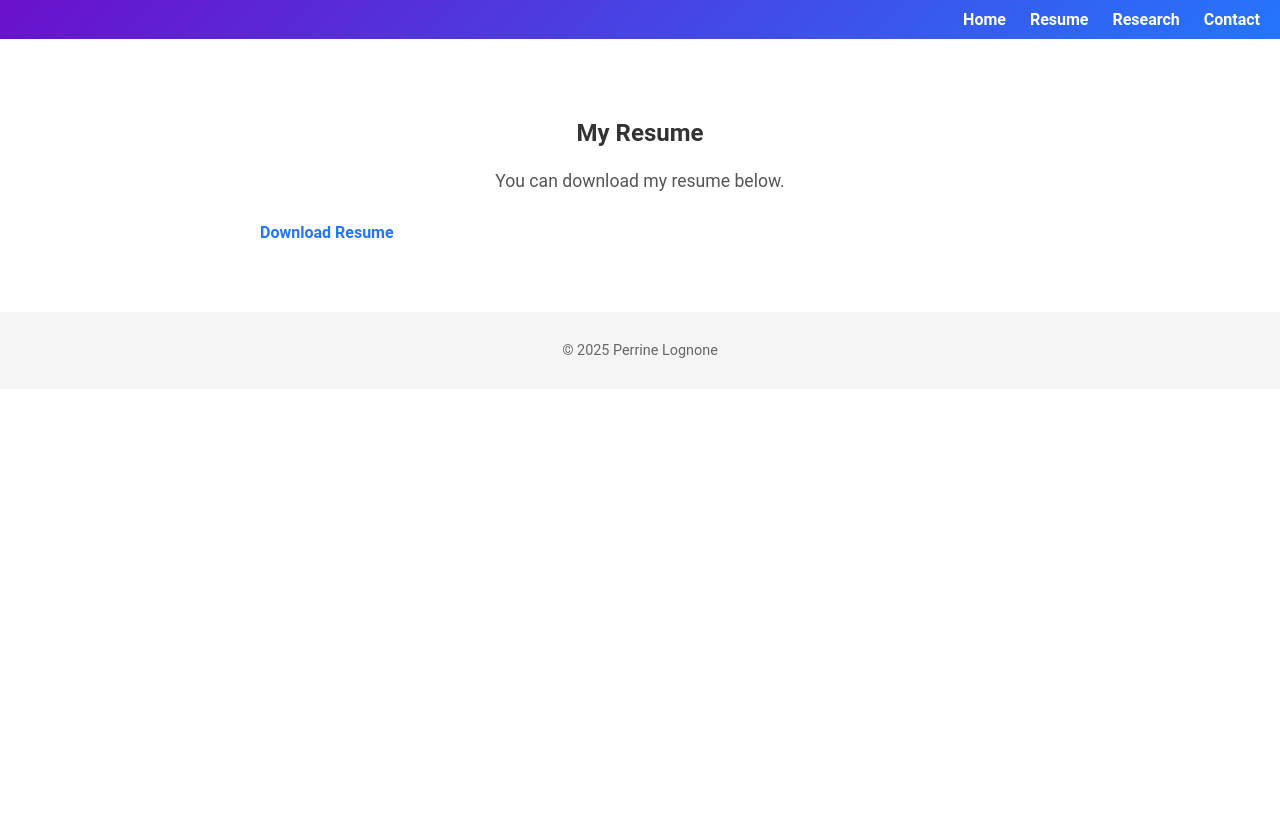
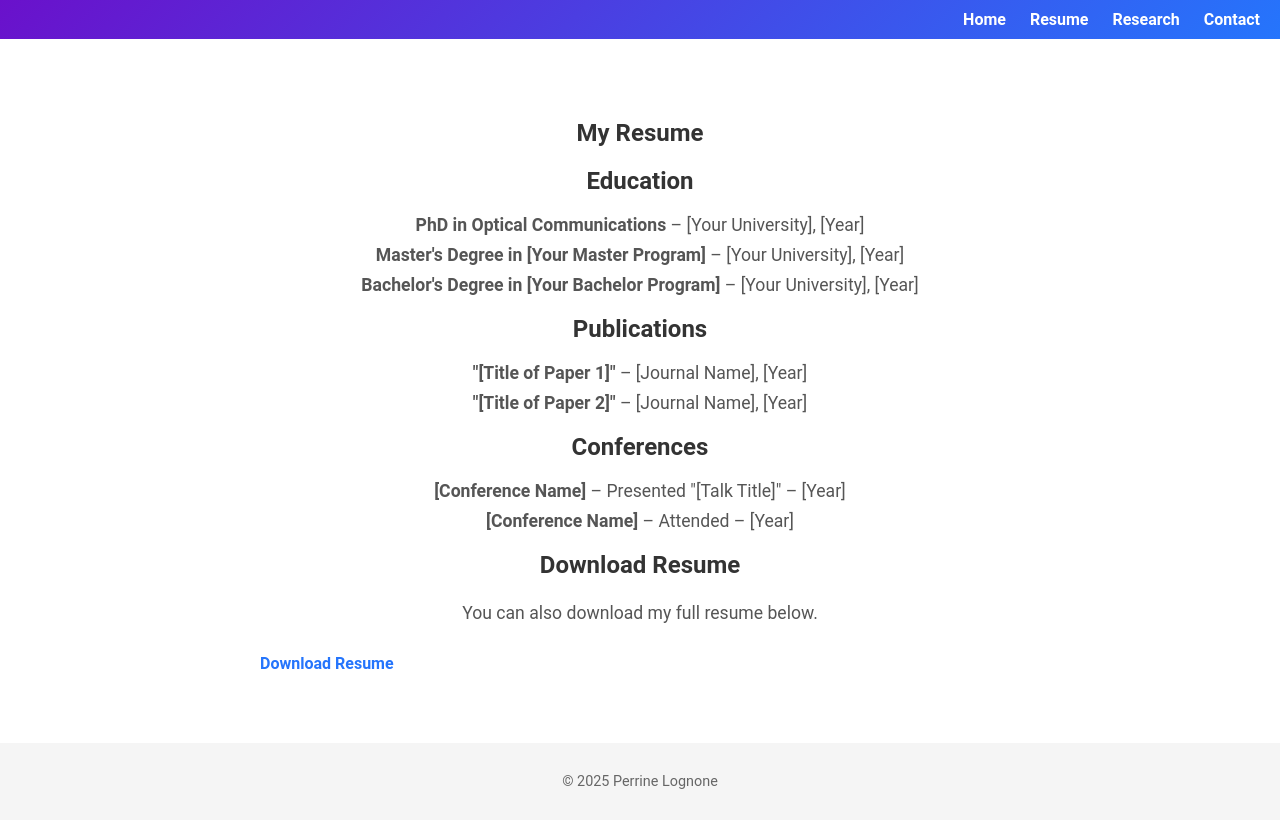
Before and after one commit to plognoneUk/plognoneUk.github.io, a plain HTML site: page resume.html in a window 1280 px wide. Drawn offline with Linux system fonts and the light colour scheme.

Commit message:
Update resume.html

```diff
--- a/resume.html
+++ b/resume.html
@@ -17,8 +17,32 @@
 
 <section>
   <h1>My Resume</h1>
-  <p>You can download my resume below.</p>
+
+  <h2>Education</h2>
+  <ul class="list">
+    <li><strong>PhD in Optical Communications</strong> – [Your University], [Year]</li>
+    <li><strong>Master's Degree in [Your Master Program]</strong> – [Your University], [Year]</li>
+    <li><strong>Bachelor's Degree in [Your Bachelor Program]</strong> – [Your University], [Year]</li>
+  </ul>
+
+  <h2>Publications</h2>
+  <ul class="list">
+    <li><strong>"[Title of Paper 1]"</strong> – [Journal Name], [Year]</li>
+    <li><strong>"[Title of Paper 2]"</strong> – [Journal Name], [Year]</li>
+    <!-- Add more if you want -->
+  </ul>
+
+  <h2>Conferences</h2>
+  <ul class="list">
+    <li><strong>[Conference Name]</strong> – Presented "[Talk Title]" – [Year]</li>
+    <li><strong>[Conference Name]</strong> – Attended – [Year]</li>
+    <!-- Add more if you want -->
+  </ul>
+
+  <h2>Download Resume</h2>
+  <p>You can also download my full resume below.</p>
   <a href="your-resume-link.pdf" class="button" download>Download Resume</a>
+
 </section>
 
 <footer>
```
